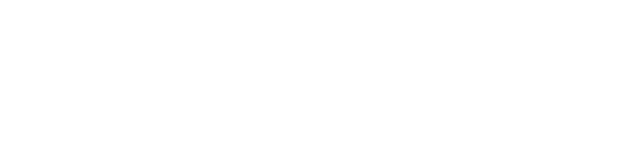
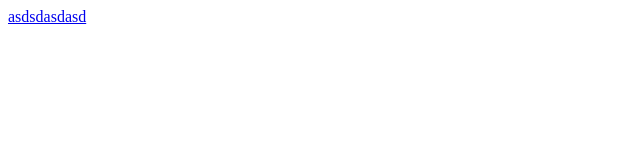
Before and after one commit to kyungjong-903/Kyungjong_Publishing, a plain HTML site: page index.html in a window 1280 px wide. Shown: the whole page, without its empty margins (0-640 px from the left). Drawn offline with Linux system fonts and the light colour scheme.

Commit message:
Update index.html

```diff
--- a/index.html
+++ b/index.html
@@ -6,6 +6,6 @@
     <title>Document</title>
 </head>
 <body>
-    <a href="./오경종 퍼블리싱 Hidden_Cliff_Hotel 모작/hiddenCliff.html"></a>
+    <a href="./오경종 퍼블리싱 Hidden_Cliff_Hotel 모작/hiddenCliff.html">asdsdasdasd</a>
 </body>
 </html>
```
